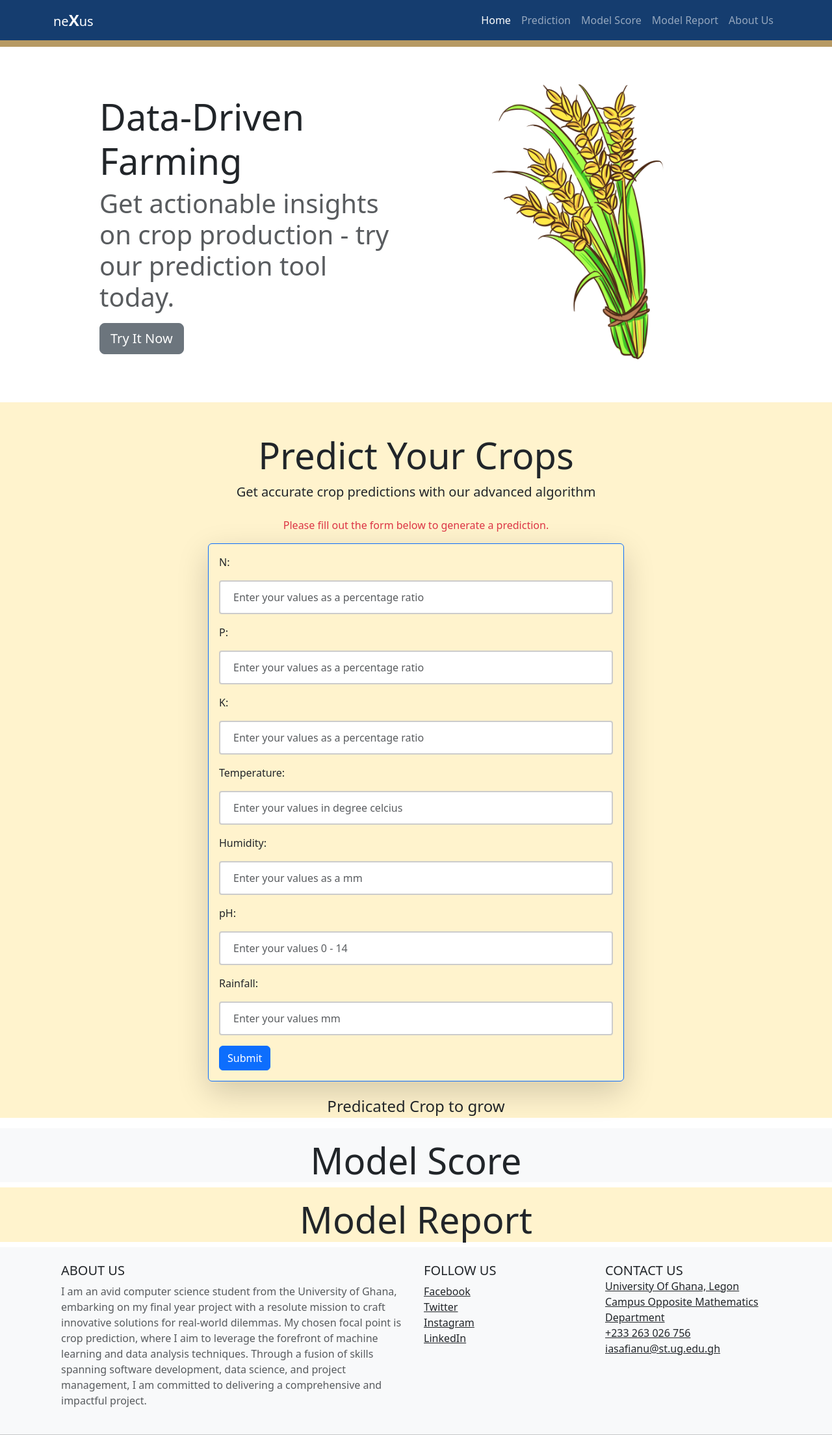
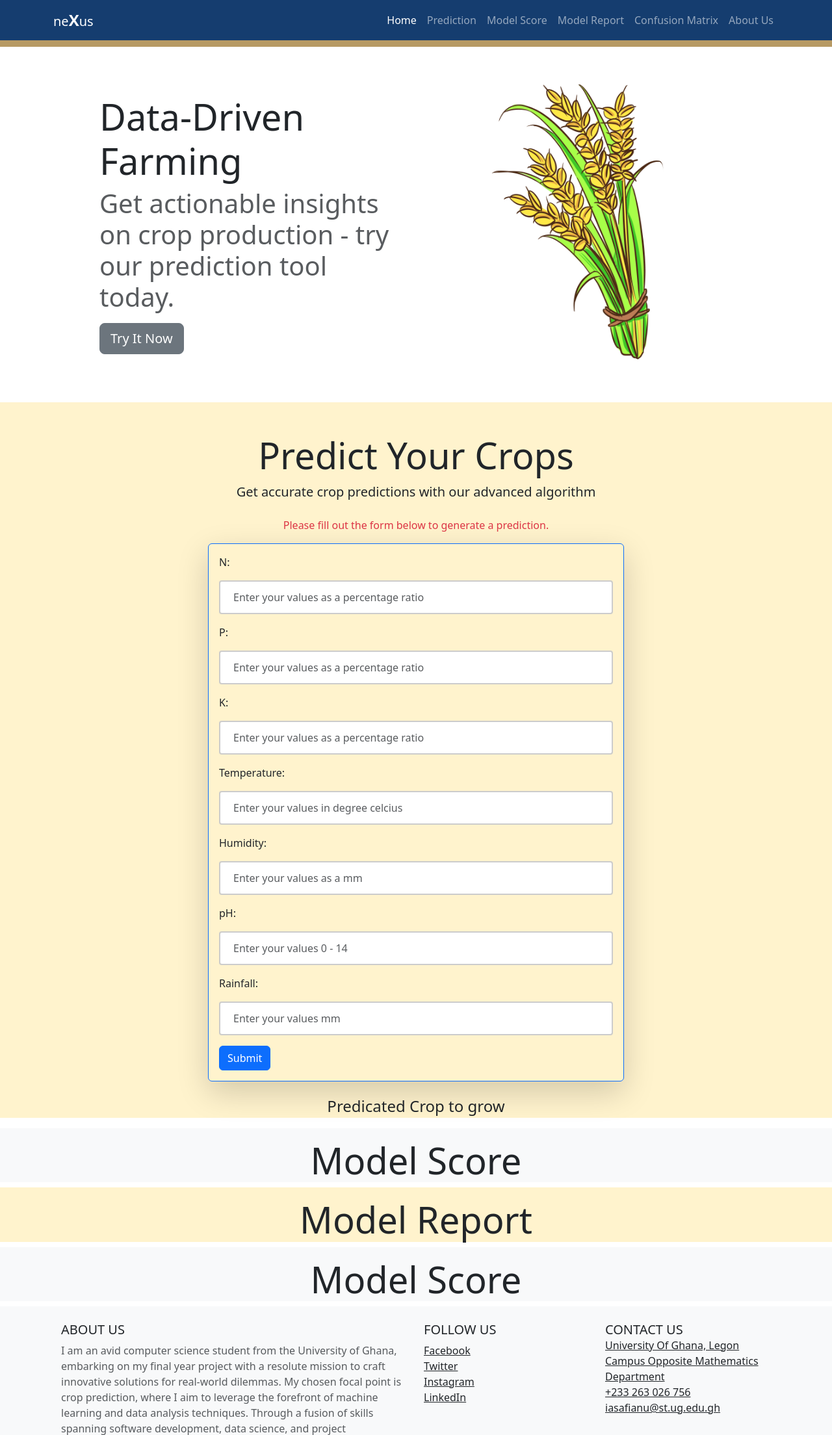
Before and after one commit to ibra15-cyber/smart_cultivation, a Flask app: page / in a window 1280 px wide. Shown: the top 2208 px of the page at 65% size. Run offline with Flask 2, Linux system fonts and the light colour scheme; parts of the project's set-up code (start-up, migrations or seed data) failed here and were passed over; some libraries are stand-ins or nearby versions.

Commit message:
adding confusion matrix

```diff
--- a/app.py
+++ b/app.py
@@ -68,13 +68,17 @@ def index():
         # use the model to generate predictions
         prediction = model.predict(data)
 
+        # added the below lines because i needed the score and classification report
+
         bg_score = bag_model.score(X_test, y_test) #bag_model.score(x_test,y_test) would calculate the mean accuracy of the BaggingClassifier model on the test data x_test and y_test
 
-        predicted = bag_model.predict(X_test) #would generate predicted labels for the test data x_test using the BaggingClassifier model that was trained earlier.
-        report = classification_report(y_test, predicted)
+        y_pred = bag_model.predict(X_test) #would generate predicted labels for the test data x_test using the BaggingClassifier model that was trained earlier.
+        report = classification_report(y_test, y_pred)
+
+        cm = confusion_matrix(y_test, y_pred)
 
 
-        return render_template('index.html', prediction=prediction, report=report, bg_score=bg_score, scroll=True)
+        return render_template('index.html', prediction=prediction, report=report, bg_score=bg_score, cm=cm, scroll=True)
 
     # if the request is a GET request, just render the template without any data
     message = 'Please fill out the form below to generate a prediction.'
--- a/templates/index.html
+++ b/templates/index.html
@@ -45,6 +45,9 @@
               </li>
               <li class="nav-item">
                 <a class="nav-link" href="#report">Model Report</a>
+              </li>
+              <li class="nav-item">
+                <a class="nav-link" href="#cm">Confusion Matrix</a>
               </li>
               <li class="nav-item">
                 <a class="nav-link" href="#about">About Us</a>
@@ -190,6 +193,18 @@
         </div>
         </section>
 
+        <section class="bg-light" id="score">
+          <div class="container-lg">
+            <h2 class="display-4 lead text-center pt-3">Model Score</h2>
+                {% if cm %}
+                <pre class="text-tiny lead text-center pb-5">
+                  {{cm}}
+                </pre>
+                {% endif %}
+              </div>
+
+        </section>
+
 
       <section>
         <footer class="bg-light text-center text-lg-start" id="about">
```
